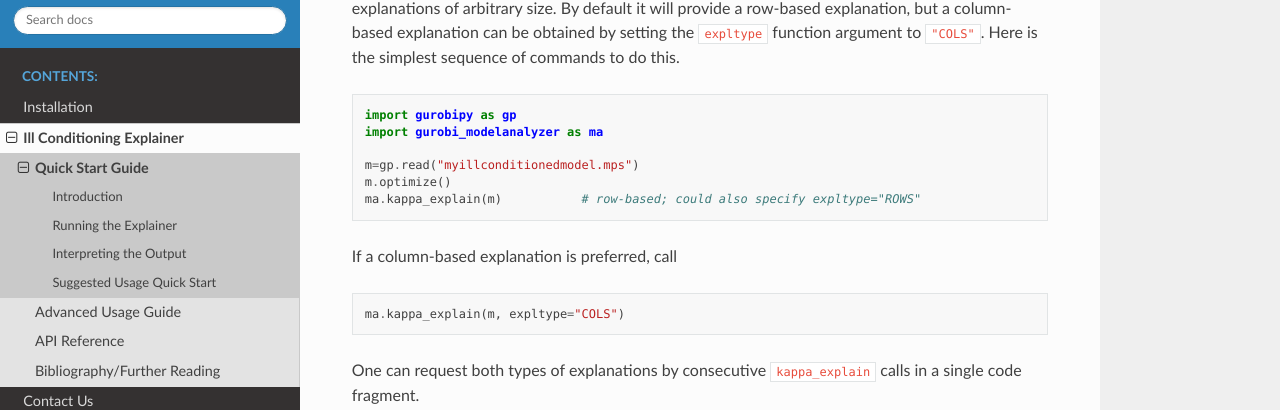
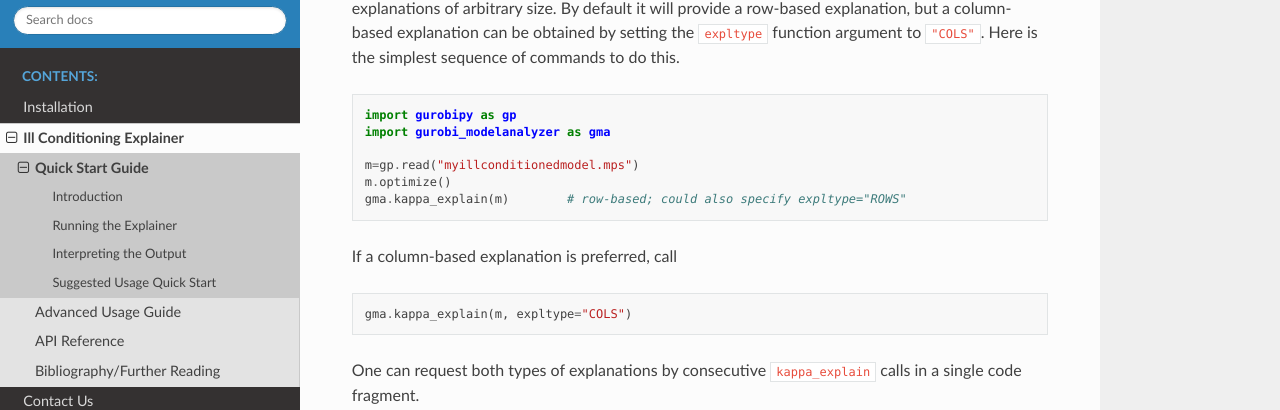
Before and after one commit to Gurobi/gurobi-modelanalyzer, a Sphinx documentation site: the page built from docs/source/quickstart_illcond.rst, in a window 1280 px wide and 900 px high, scrolled down 722 px. Shown: the part 135-545 px from the top of the window. Built offline with Sphinx 7.4.7 and the Read the Docs theme 2.0.0, drawn with Linux system fonts in a browser that asks for light colours.

Commit message:
Minor edits to make docs quickstart consistent with README.md instructions.

```diff
--- a/docs/source/quickstart_illcond.rst
+++ b/docs/source/quickstart_illcond.rst
@@ -46,18 +46,18 @@ argument to ``"COLS"``.   Here is the simplest sequence of commands to do this.
 .. code-block:: python
 
    import gurobipy as gp
-   import gurobi_modelanalyzer as ma
+   import gurobi_modelanalyzer as gma
 
    m=gp.read("myillconditionedmodel.mps")
    m.optimize()
-   ma.kappa_explain(m)           # row-based; could also specify expltype="ROWS"
+   gma.kappa_explain(m)        # row-based; could also specify expltype="ROWS"
 
 
 If a column-based explanation is preferred, call
 
 .. code-block:: python
 
-   ma.kappa_explain(m, expltype="COLS")
+   gma.kappa_explain(m, expltype="COLS")
 
 One can request both types of explanations by consecutive ``kappa_explain`` calls
 in a single code fragment.
@@ -171,7 +171,7 @@ may be empty if no almost parallel rows or columns were detected.
 Running the ``angle_explain`` method on the same model that generated the
 previous LP and MPS files::
 
-   >>> ma.angle_explain(m)
+   >>> gma.angle_explain(m)
        ([(<gurobi.Constr R09>, <gurobi.Constr R09bad>)], [],
        <gurobi.Model Continuous instance basismodel: 28 constrs, 28 vars,
        No parameter changes>)
```
